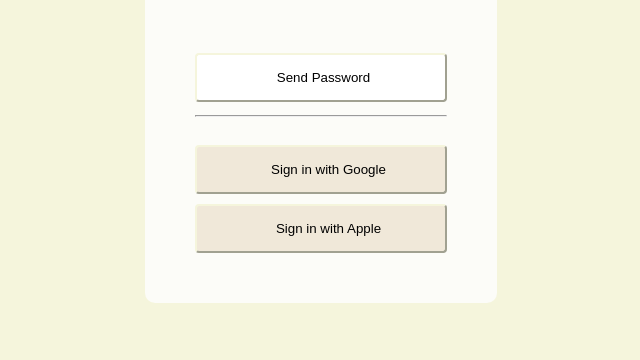
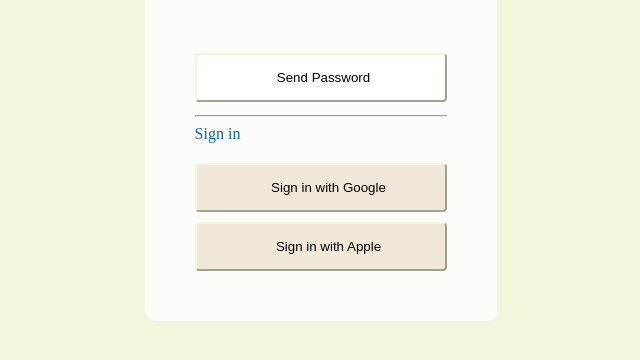
Before and after one commit to iradakhf/Register-Form, a plain HTML site: page Forget.htm in a window 1280 px wide. Shown: the part 162-522 px from the top of the page, without its empty margins (319-959 px from the left). Drawn offline with Linux system fonts and the light colour scheme.

Commit message:
added sign in hyperlink to forgot html

```diff
--- a/Forget.htm
+++ b/Forget.htm
@@ -12,6 +12,7 @@
             <input style="width: 100%; border-radius: 4px; border-color: beige; padding: 15px 0 15px 5px; margin-bottom: 28px;"  type="text" placeholder="Email or Phone" required>
             <button style=" background-color: white; width: 100%; border-radius: 4px; border-color: beige; padding: 15px 0 15px 5px; margin-bottom: 5px; margin-top:28px ;">Send Password</button>
             <hr>
+            <a style="color:#0a66c2 ; text-decoration: none;" href="index.htm">Sign in</a>
             <button style=" background-color:  rgb(240, 232, 217); width:100%; margin-top: 20px; border-radius: 4px; border-color: beige; padding: 15px 0 15px 15px;"><a href="https://accounts.google.com/o/oauth2/auth/oauthchooseaccount?redirect_uri=storagerelay%3A%2F%2Fhttps%2Fwww.linkedin.com%3Fid%3Dauth942438&response_type=permission%20id_token&scope=email%20profile%20openid&openid.realm&client_id=990339570472-k6nqn1tpmitg8pui82bfaun3jrpmiuhs.apps.googleusercontent.com&ss_domain=https%3A%2F%2Fwww.linkedin.com&fetch_basic_profile=true&gsiwebsdk=2&flowName=GeneralOAuthFlow"></a> Sign in with Google</button>
             <button style=" background-color:  rgb(240, 232, 217); width:100%; margin-top: 10px; border-radius: 4px; border-color: beige; padding: 15px 0 15px 15px; outline: none;"><a href="https://appleid.apple.com/auth/authorize?client_id=com.linkedin.LinkedIn.service&redirect_uri=https%3A%2F%2Fwww.linkedin.com%2Fredirect&response_type=code%20id_token&scope=name%20email&response_mode=web_message&frame_id=79ef953c-7fed-4976-a5b5-23332997f1af&m=11&v=1.5.3"></a> Sign in with Apple</button>
 
```
